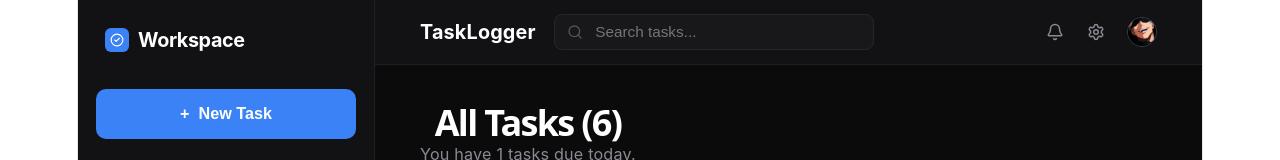
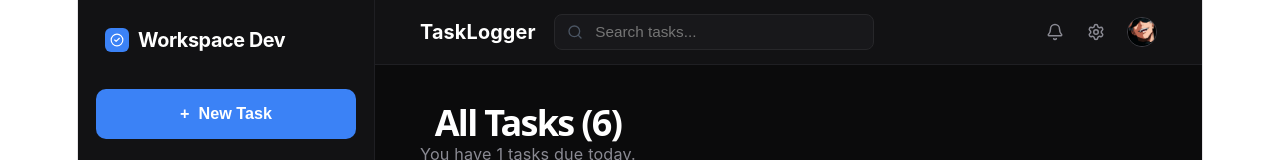
Before and after one commit to yageej/Dev_2026, a React (Vite) app in the folder TaskLogger/: page / in a window 1280 px wide. Shown: the top 160 px of the page. Built offline with nearby package versions, Linux system fonts and the light colour scheme.

Commit message:
added dev indicator for dev app

```diff
--- a/TaskLogger/src/components/Sidebar.jsx
+++ b/TaskLogger/src/components/Sidebar.jsx
@@ -62,7 +62,7 @@ export default function Sidebar({
             letterSpacing: "-0.02em",
           }}
         >
-          Workspace
+          Workspace Dev
         </span>
       </div>
 
```
